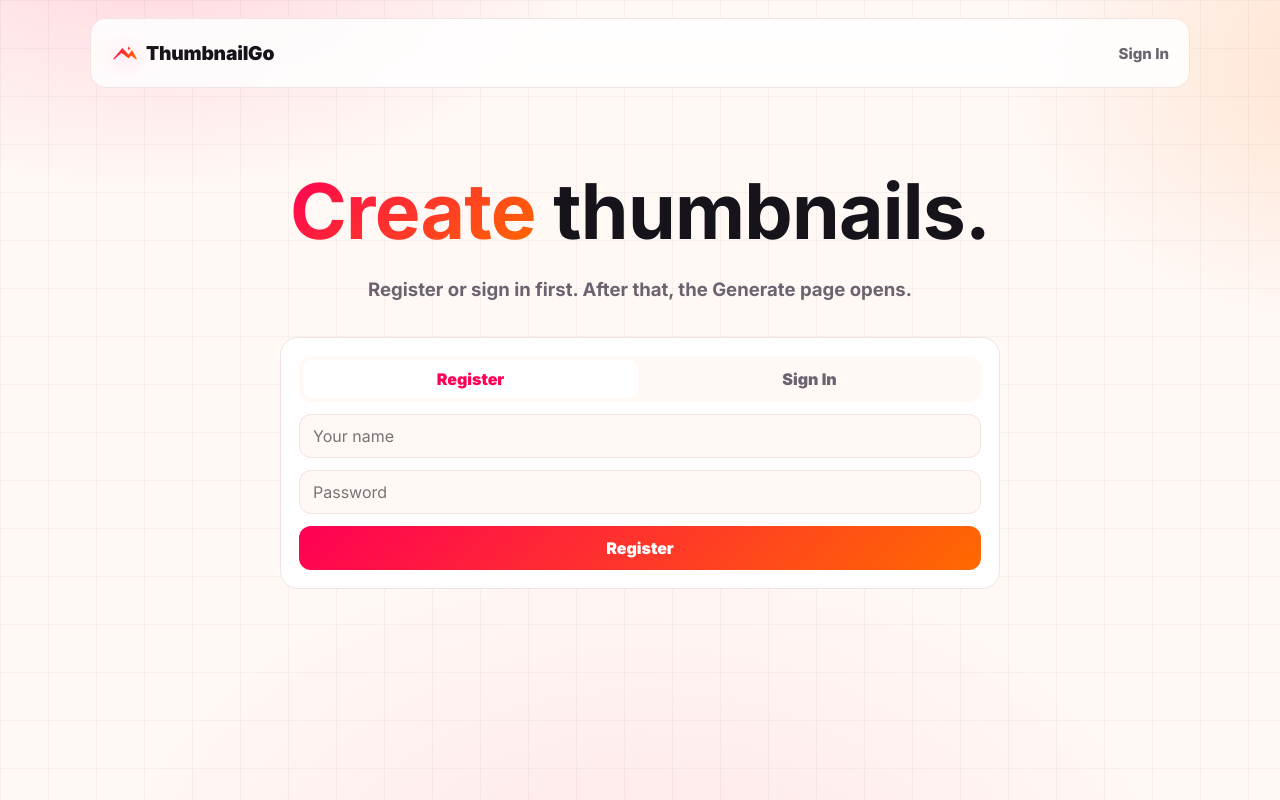
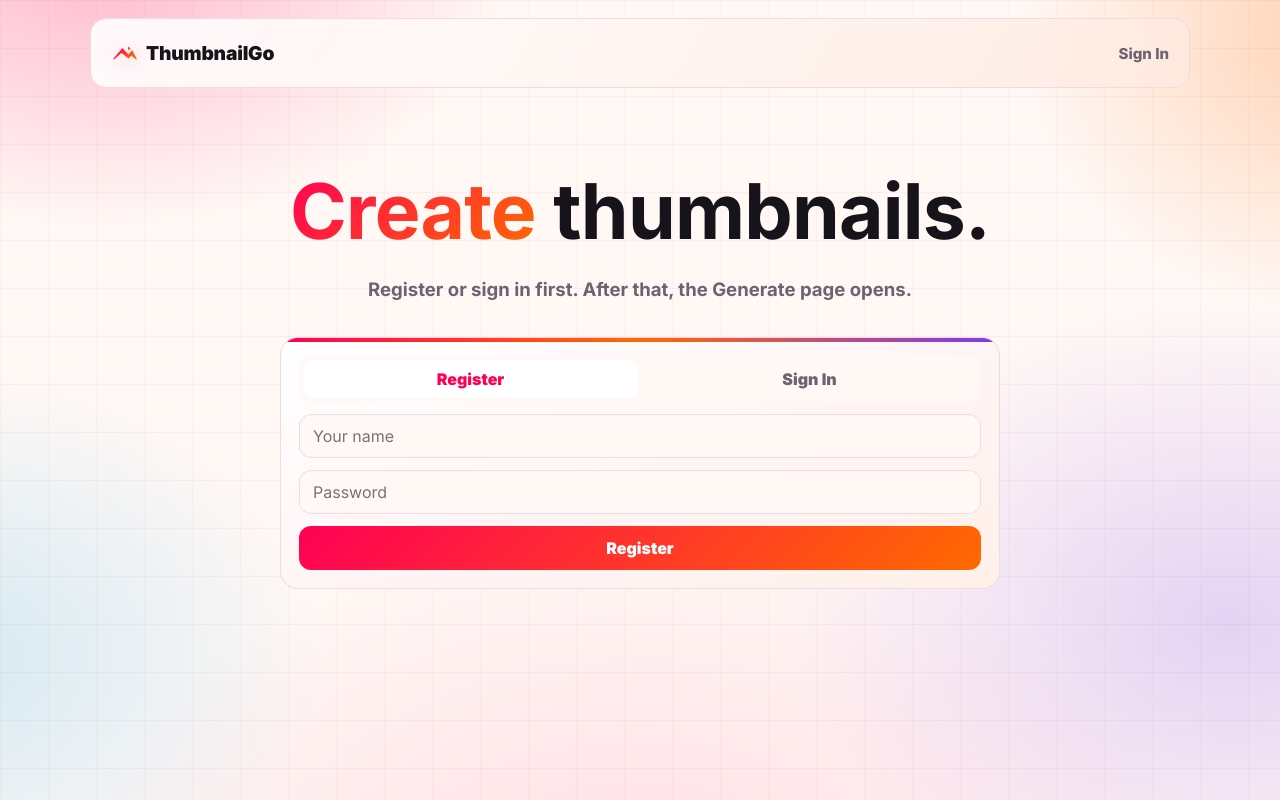
Before and after one commit to rohitsohni/ai-thumbnail-generator, a React (Vite) app in the folder client/: page / in a window 1280 px wide. Built offline with nearby package versions, Linux system fonts and the light colour scheme.

Commit message:
Make the UI more colorful with a richer multi-hue gradient wash

```diff
--- a/client/src/styles.css
+++ b/client/src/styles.css
@@ -1,13 +1,16 @@
 :root {
   --brand-1: #ff0055;
   --brand-2: #ff6a00;
+  --brand-3: #7c3aed;
+  --brand-4: #0ea5e9;
   --brand-gradient: linear-gradient(135deg, var(--brand-1), var(--brand-2));
+  --card-gradient: linear-gradient(160deg, #ffffff, #fff4f5 55%, #fff1e9);
   --ink: #17131a;
   --muted: #6b6470;
   --faint: #948d99;
   --surface: #ffffff;
   --surface-tint: #fff8f5;
-  --border: #efe4e2;
+  --border: #f3d9e2;
   --border-strong: rgba(23, 19, 26, 0.12);
   --shadow-color: 336, 100%, 50%;
   --danger: #d6304a;
@@ -41,16 +44,18 @@ textarea {
 
 .siteShell {
   background:
-    radial-gradient(720px 420px at 12% -8%, rgba(255, 0, 85, 0.14), transparent 60%),
-    radial-gradient(680px 480px at 108% 8%, rgba(255, 106, 0, 0.16), transparent 55%),
-    radial-gradient(900px 620px at 50% 115%, rgba(255, 0, 85, 0.08), transparent 60%),
+    radial-gradient(680px 460px at 8% -6%, rgba(255, 0, 85, 0.26), transparent 60%),
+    radial-gradient(620px 520px at 106% 4%, rgba(255, 106, 0, 0.28), transparent 55%),
+    radial-gradient(760px 560px at 96% 78%, rgba(124, 58, 237, 0.2), transparent 58%),
+    radial-gradient(680px 520px at -4% 82%, rgba(14, 165, 233, 0.18), transparent 55%),
+    radial-gradient(1000px 700px at 50% 118%, rgba(255, 0, 85, 0.12), transparent 60%),
     var(--surface-tint);
   min-height: 100vh;
 }
 
 .topbar {
   align-items: center;
-  background: rgba(255, 255, 255, 0.82);
+  background: linear-gradient(120deg, rgba(255, 255, 255, 0.88), rgba(255, 233, 224, 0.82));
   backdrop-filter: blur(14px);
   border: 1px solid var(--border);
   border-radius: 16px;
@@ -146,7 +151,7 @@ textarea {
 }
 
 .navText.active {
-  background: linear-gradient(135deg, rgba(255, 0, 85, 0.12), rgba(255, 106, 0, 0.12));
+  background: linear-gradient(135deg, rgba(255, 0, 85, 0.16), rgba(255, 106, 0, 0.18));
   color: var(--brand-1);
 }
 
@@ -175,8 +180,8 @@ textarea {
 
 .heroSection {
   background-image:
-    linear-gradient(rgba(23, 19, 26, 0.035) 1px, transparent 1px),
-    linear-gradient(90deg, rgba(23, 19, 26, 0.035) 1px, transparent 1px);
+    linear-gradient(rgba(255, 0, 85, 0.05) 1px, transparent 1px),
+    linear-gradient(90deg, rgba(255, 106, 0, 0.05) 1px, transparent 1px);
   background-size: 48px 48px;
   min-height: 100vh;
   padding: 172px 24px 80px;
@@ -217,27 +222,42 @@ h1 span {
 }
 
 .promptCard {
-  background: var(--surface);
+  background: var(--card-gradient);
   border: 1px solid var(--border);
   border-radius: 18px;
-  box-shadow: 0 18px 42px hsla(var(--shadow-color) / 0.08);
+  box-shadow: 0 18px 42px hsla(var(--shadow-color) / 0.12);
   display: grid;
   gap: 12px;
   margin: 42px auto 0;
   max-width: 720px;
   min-height: 186px;
+  overflow: hidden;
   padding: 20px;
+  position: relative;
   text-align: left;
 }
 
+.promptCard::before,
+.authCard::before {
+  background: linear-gradient(90deg, var(--brand-1), var(--brand-2), var(--brand-3));
+  content: "";
+  height: 4px;
+  left: 0;
+  position: absolute;
+  right: 0;
+  top: 0;
+}
+
 .authCard {
-  background: var(--surface);
+  background: var(--card-gradient);
   border: 1px solid var(--border);
   border-radius: 18px;
-  box-shadow: 0 14px 34px hsla(var(--shadow-color) / 0.07);
+  box-shadow: 0 14px 34px hsla(var(--shadow-color) / 0.1);
   margin: 34px auto 0;
   max-width: 720px;
+  overflow: hidden;
   padding: 18px;
+  position: relative;
   text-align: left;
 }
 
@@ -377,10 +397,10 @@ h1 span {
 
 .resultCard,
 .accountPanel {
-  background: var(--surface);
+  background: var(--card-gradient);
   border: 1px solid var(--border);
   border-radius: 18px;
-  box-shadow: 0 18px 42px hsla(var(--shadow-color) / 0.08);
+  box-shadow: 0 18px 42px hsla(var(--shadow-color) / 0.12);
   margin: 22px auto 0;
   max-width: 720px;
   padding: 14px;
@@ -432,6 +452,7 @@ h1 span {
 }
 
 .generationCard {
+  background: var(--card-gradient);
   border: 1px solid var(--border);
   border-radius: 14px;
   display: grid;
@@ -441,8 +462,8 @@ h1 span {
 }
 
 .generationCard:hover {
-  border-color: #ffd2c2;
-  box-shadow: 0 14px 30px hsla(var(--shadow-color) / 0.14);
+  border-color: #ffb49b;
+  box-shadow: 0 14px 30px hsla(var(--shadow-color) / 0.2);
   transform: translateY(-2px);
 }
 
@@ -496,7 +517,10 @@ h1 span {
 }
 
 .emptyState svg {
+  background: linear-gradient(135deg, rgba(255, 0, 85, 0.14), rgba(124, 58, 237, 0.14));
+  border-radius: 999px;
   color: var(--brand-1);
+  padding: 14px;
 }
 
 .emptyState button {
```
